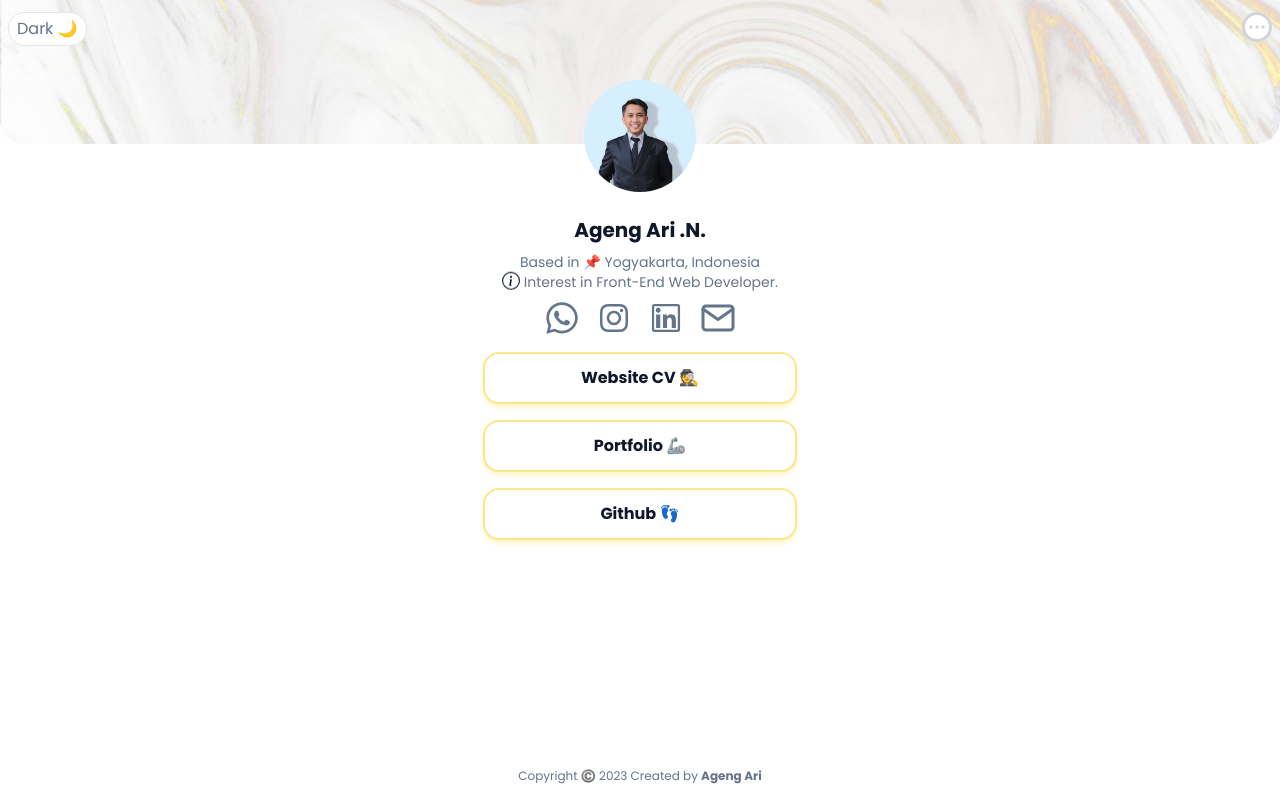
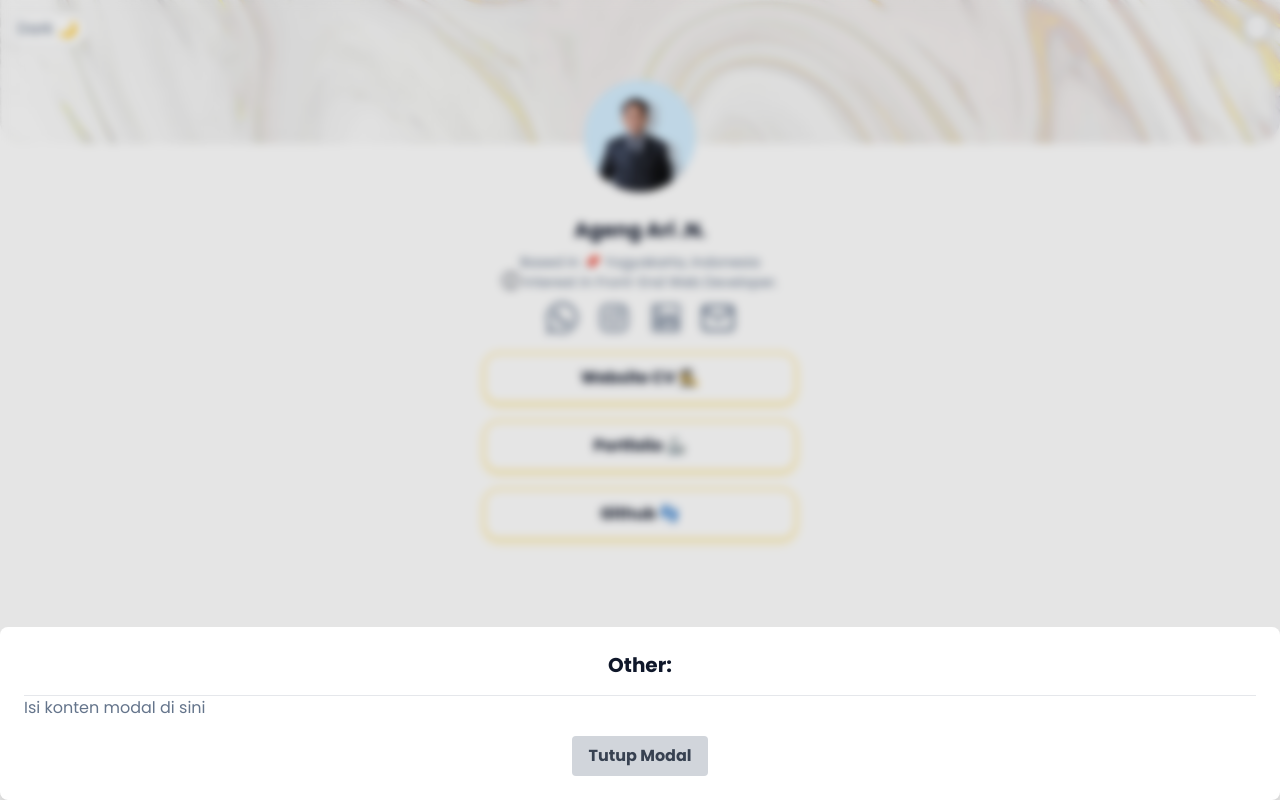
Before and after one commit to agengari/bio-link-rjstw, a React (Create React App) app: page / in a window 1280 px wide. Both pictures are taken after a click on the link 1257 px from the left and 27 px from the top of the page. Built offline with nearby package versions, Linux system fonts and the light colour scheme.

Commit message:
Ringkas beberapa code dan buat initial modal

```diff
--- a/src/components/Button.jsx
+++ b/src/components/Button.jsx
@@ -3,13 +3,13 @@ import React from 'react'
 const Button = ({darkTheme}) => {
   return (
     <div className='max-w-sm mx-auto grid justify-center gap-4 mt-4 font-bold'>
-      <a href="https://agengari.my.id" className={`rounded-2xl text-center border-amber-200 border-2 py-3 px-24 shadow-md shadow-amber-100 ${darkTheme ? 'text-white' : 'text-slate-900'} ${darkTheme ? 'bg-slate-800' : 'bg-white'} ${darkTheme ? 'hover:bg-slate-700' : 'hover:bg-slate-100'} ${darkTheme ? 'active:bg-slate-900' : 'active:bg-slate-200'}`}>
+      <a href="https://agengari.my.id" className={`rounded-2xl text-center border-amber-200 border-2 py-3 px-24 shadow-md shadow-amber-100 hover:scale-105 active:scale-95 transition ${darkTheme ? 'text-white bg-slate-800 hover:bg-slate-700 active:bg-slate-900' : 'text-slate-900 bg-white hover:bg-slate-100 active:bg-slate-200'}`}>
         Website CV 🕵️
       </a>
-      <a href="https://agengari.my.id/portfolio/" className={`rounded-2xl text-center border-amber-200 border-2 py-3 px-24 shadow-md shadow-amber-100 ${darkTheme ? 'text-white' : 'text-slate-900'} ${darkTheme ? 'bg-slate-800' : 'bg-white'} ${darkTheme ? 'hover:bg-slate-700' : 'hover:bg-slate-100'} ${darkTheme ? 'active:bg-slate-900' : 'active:bg-slate-200'}`}>
+      <a href="https://agengari.my.id/portfolio/" className={`rounded-2xl text-center border-amber-200 border-2 py-3 px-24 shadow-md shadow-amber-100 hover:scale-105 active:scale-95 transition ${darkTheme ? 'text-white bg-slate-800 hover:bg-slate-700 active:bg-slate-900' : 'text-slate-900 bg-white hover:bg-slate-100 active:bg-slate-200'}`}>
         Portfolio 🦾
       </a>
-      <a href="https://github.com/agengari" className={`rounded-2xl text-center border-amber-200 border-2 py-3 px-24 shadow-md shadow-amber-100 ${darkTheme ? 'text-white' : 'text-slate-900'} ${darkTheme ? 'bg-slate-800' : 'bg-white'} ${darkTheme ? 'hover:bg-slate-700' : 'hover:bg-slate-100'} ${darkTheme ? 'active:bg-slate-900' : 'active:bg-slate-200'}`}>
+      <a href="https://github.com/agengari" className={`rounded-2xl text-center border-amber-200 border-2 py-3 px-24 shadow-md shadow-amber-100 hover:scale-105 active:scale-95 transition ${darkTheme ? 'text-white bg-slate-800 hover:bg-slate-700 active:bg-slate-900' : 'text-slate-900 bg-white hover:bg-slate-100 active:bg-slate-200'}`}>
         Github 👣
       </a>
     </div>
--- a/src/components/Header.jsx
+++ b/src/components/Header.jsx
@@ -1,14 +1,37 @@
-import React from 'react'
+import React, { useState } from 'react'
 import { HiDotsCircleHorizontal } from 'react-icons/hi';
 
 const Header = ({darkTheme, setDarkTheme}) => {
+  const [isOpen, setIsOpen] = useState(false);
+
+  const toggleModal = () => {
+    setIsOpen(!isOpen);
+  };
+
   return (
     <div>
-        <button className='absolute top-3 left-2 button text-base bg-white dark:bg-slate-800 dark:text-white border rounded-full px-2 py-1 hover:shadow-md' onClick={() => setDarkTheme(!darkTheme)}>
-            {darkTheme ? 'Light 💡' : 'Dark 🌙'}
-          </button>
-        <a href="#" className='absolute top-3 right-2 text-3xl text-white bg-gray-300 dark:text-slate-800 dark:bg-white rounded-full'> <HiDotsCircleHorizontal /> </a>
+        <button className='absolute top-3 left-2 button text-base bg-white dark:bg-slate-800 dark:text-white border rounded-full px-2 py-1 hover:shadow-md hover:scale-105 active:scale-95 transition' onClick={() => setDarkTheme(!darkTheme)}>
+          {darkTheme ? 'Light 💡' : 'Dark 🌙'}
+        </button>
+
+        <a href="#" onClick={toggleModal} className='absolute top-3 right-2 text-3xl text-white bg-gray-300 dark:text-slate-800 dark:bg-white rounded-full hover:scale-105 active:scale-95 transition'> <HiDotsCircleHorizontal /> </a>
+
         <img src={ require('../assets/img/marbled.jpg') } alt="Foto Profil" className='h-36 rounded-b-3xl w-screen object-cover' />
+
+        {isOpen && (
+        <div className="fixed inset-x-0 bottom-0 bg-black bg-opacity-10 backdrop-blur-sm flex justify-center items-end h-full z-10 transition">
+          <div className="bg-white w-full rounded-lg shadow-lg p-6">
+            <h2 className="text-xl font-bold mb-4 text-center text-slate-900">Other:</h2>
+            <hr />
+            <p>Isi konten modal di sini</p>
+            <div className='text-center'>
+              <button onClick={toggleModal} className="mt-4 bg-gray-300 hover:bg-gray-400 text-gray-700 font-semibold py-2 px-4 rounded">
+                Tutup Modal
+              </button>
+            </div>
+          </div>
+        </div>
+      )}
     </div>
   )
 }
--- /dev/null
+++ b/src/components/Modal.jsx
@@ -0,0 +1,17 @@
+import React from 'react'
+
+export const Modal = ({toggleModal}) => {
+  return (
+    <div>
+      <div className="fixed inset-x-0 bottom-0 flex items-center justify-center z-10">
+          <div className="bg-white w-full rounded-lg shadow-lg p-6">
+            <h2 className="text-xl font-semibold mb-4">Ini adalah modal</h2>
+            <p>Isi konten modal di sini</p>
+            <button onClick={toggleModal} className="mt-4 bg-gray-300 hover:bg-gray-400 text-gray-700 font-semibold py-2 px-4 rounded">
+              Tutup Modal
+            </button>
+          </div>
+        </div>
+    </div>
+  )
+}
--- a/src/components/Profile.jsx
+++ b/src/components/Profile.jsx
@@ -13,7 +13,7 @@ const Profile = () => {
       <section className='text-sm'>
         <p className=''>Based in 📌 Yogyakarta, Indonesia</p>
         <p>
-          <a href="" className='display: inline-flex align-middle text-lg text-slate-900 dark:text-white animate-bounce'>
+          <a href="#" className='display: inline-flex align-middle text-lg text-slate-900 dark:text-white animate-bounce'>
             <BsInfoCircle />
           </a>
           <span>  </span> Interest in Front-End Web Developer.
--- a/src/components/Sosmed.jsx
+++ b/src/components/Sosmed.jsx
@@ -7,10 +7,10 @@ import { AiOutlineLinkedin, AiOutlineInstagram } from 'react-icons/ai';
 const Sosmed = ({darkTheme}) => {
   return (
     <div className='flex justify-center items-center text-4xl gap-4 max-w-sm mx-auto text-slate-500 dark:text-slate-400'>
-      <a href="https://wa.me/628995101187" className={`${darkTheme ? 'hover:text-slate-200' : 'hover:text-slate-600'} ${darkTheme ? 'active:text-white' : 'active:text-slate-900'}`}> <FaWhatsapp /> </a>
-      <a href="https://www.instagram.com/agengari/" className={`${darkTheme ? 'hover:text-slate-200' : 'hover:text-slate-600'} ${darkTheme ? 'active:text-white' : 'active:text-slate-900'}`}> <AiOutlineInstagram /> </a>
-      <a href="https://www.linkedin.com/in/agengari/" className={`${darkTheme ? 'hover:text-slate-200' : 'hover:text-slate-600'} ${darkTheme ? 'active:text-white' : 'active:text-slate-900'}`}> <AiOutlineLinkedin /> </a>
-      <a href="mailto:agengarinugroho@gmail.com" className={`${darkTheme ? 'hover:text-slate-200' : 'hover:text-slate-600'} ${darkTheme ? 'active:text-white' : 'active:text-slate-900'}`}> <FiMail /> </a>
+      <a href="https://wa.me/628995101187" className={`hover:scale-105 active:scale-95 transition ${darkTheme ? 'hover:text-slate-200 active:text-white' : 'hover:text-slate-600 active:text-slate-900'}`}> <FaWhatsapp /> </a>
+      <a href="https://www.instagram.com/agengari/" className={`hover:scale-105 active:scale-95 transition ${darkTheme ? 'hover:text-slate-200 active:text-white' : 'hover:text-slate-600 active:text-slate-900'}`}> <AiOutlineInstagram /> </a>
+      <a href="https://www.linkedin.com/in/agengari/" className={`hover:scale-105 active:scale-95 transition ${darkTheme ? 'hover:text-slate-200 active:text-white' : 'hover:text-slate-600 active:text-slate-900'}`}> <AiOutlineLinkedin /> </a>
+      <a href="mailto:agengarinugroho@gmail.com" className={`hover:scale-105 active:scale-95 transition ${darkTheme ? 'hover:text-slate-200 active:text-white' : 'hover:text-slate-600 active:text-slate-900'}`}> <FiMail /> </a>
     </div>
   )
 }
```
